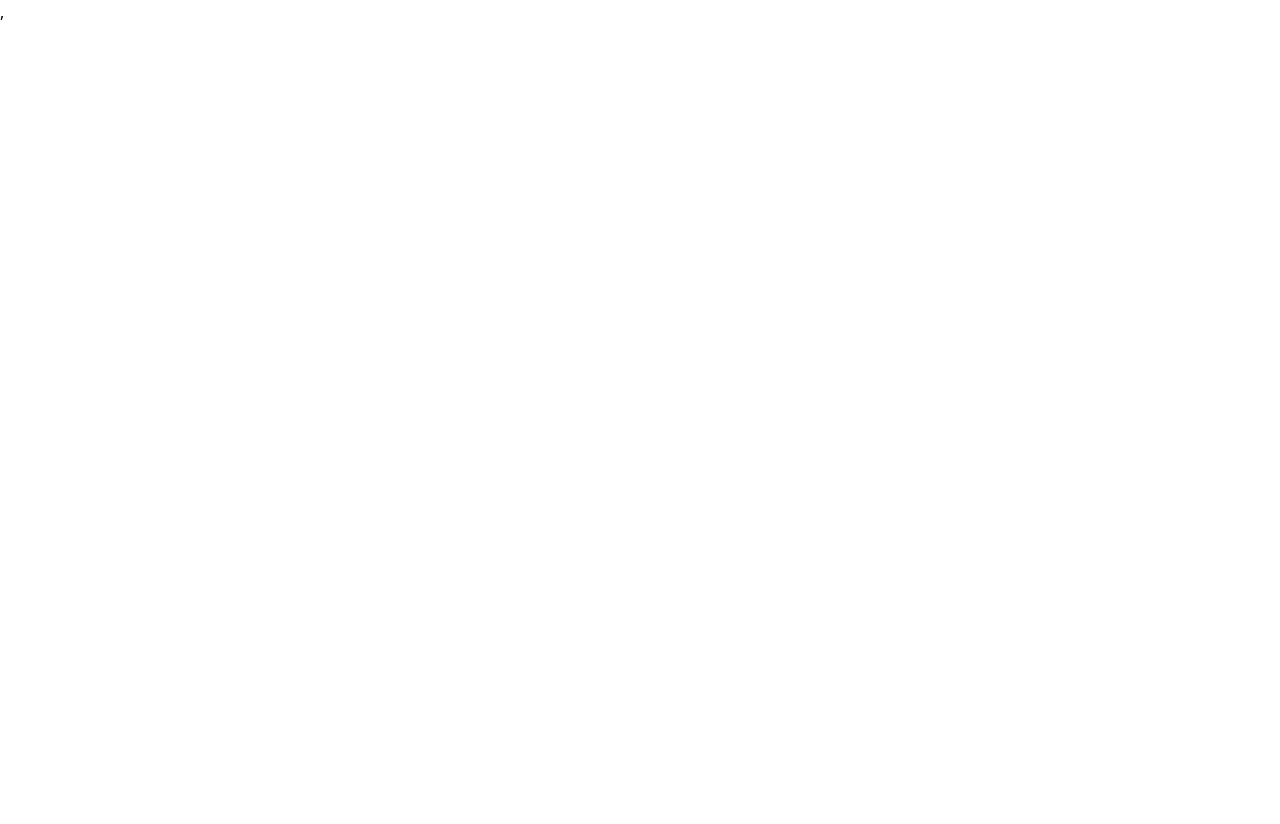
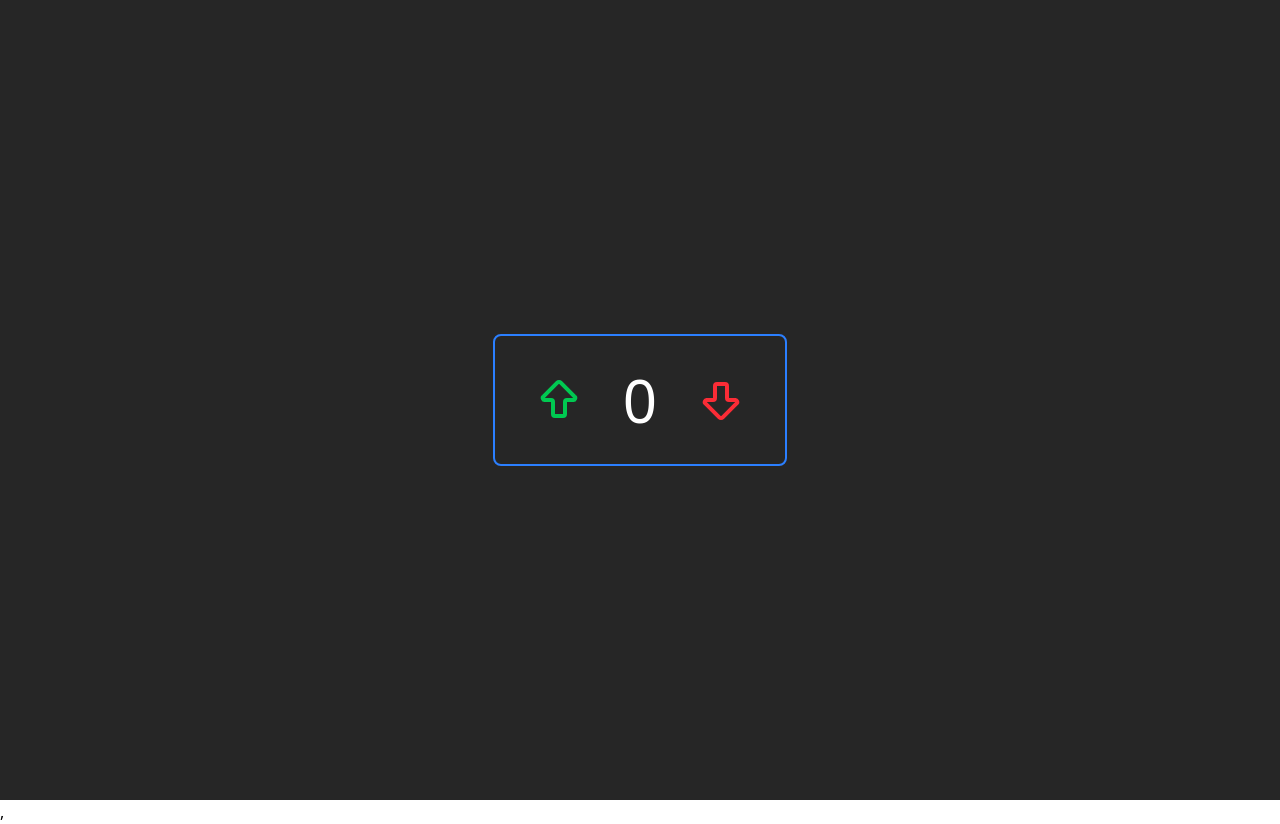
Before and after one commit to rjv01/FramerMotionProjects, a React (Vite) app: page /counter in a window 1280 px wide. Before the commit this address had no page. Before the commit the page ends 800 px from the top, so only its background shows below. Built offline with nearby package versions, Linux system fonts and the light colour scheme.

Commit message:
adding counter btn with motion

```diff
--- a/src/App.tsx
+++ b/src/App.tsx
@@ -4,6 +4,7 @@ import Subscribe from "./components/Subscribe"
 import Sidebar from "./components/Sidebar"
 
 import { Routes,Route } from "react-router-dom"
+import Counter from "./components/Counter"
 function App() {
   return (
     <div>
@@ -12,6 +13,7 @@ function App() {
         <Route path="/subscribe" element={<Subscribe />} />
         <Route path="/Card" element={<Card />} />
         <Route path="/sidebar" element={<Sidebar />} />
+        <Route path="/counter" element={<Counter />} />
       </Routes>
     </div>
   )
--- /dev/null
+++ b/src/components/Counter.tsx
@@ -0,0 +1,36 @@
+import { ArrowBigDown, ArrowBigUp } from "lucide-react";
+import { useState } from "react";
+import { AnimatePresence, motion } from "framer-motion";
+
+function Counter() {
+    const [counter,setCounter] = useState<number>(0);
+    return (
+        <div className="min-h-screen flex justify-center items-center bg-neutral-800">
+
+                <div
+                    className="flex border-2 border-blue-500 rounded-lg p-6 items-center">
+                    <ArrowBigUp
+                        onClick={()=>setCounter(c => c+1)}
+                        className="text-green-500 m-4 cursor-pointer hover:scale-110 duration-100" size={48}
+                        />
+                    <AnimatePresence mode="wait">
+                        {
+                            <motion.span
+                            key={counter}
+                            initial={{ opacity:0, y:-20}}
+                            animate={{ opacity:1, y:0}}
+                            exit={{ opacity:0, y:20}}
+                            transition={{ duration: 0.3 , ease:"easeInOut"}}
+                            className="text-6xl text-white mx-6">{counter}</motion.span>
+                        }
+                    </AnimatePresence>
+                    <ArrowBigDown
+                        onClick={()=>setCounter(c => c-1)}
+                        className="text-red-500 m-4 cursor-pointer hover:scale-110 duration-100" size={48}
+                    />
+                </div>
+        </div>
+    );
+}
+
+export default Counter
--- a/src/components/Home.tsx
+++ b/src/components/Home.tsx
@@ -5,7 +5,7 @@ function Home() {
     { href: "/subscribe", label: "Subscribe Button" },
     { href: "/card", label: "Cards Component" },
     { href: "/sidebar", label: "Sidebar Component" },
-    { href: "/sidebar", label: "Sidebar Component" },
+    { href: "/counter", label: "Counter Component" },
     { href: "/sidebar", label: "Sidebar Component" },
     { href: "/sidebar", label: "Sidebar Component" },
     { href: "/sidebar", label: "Sidebar Component" },
```
